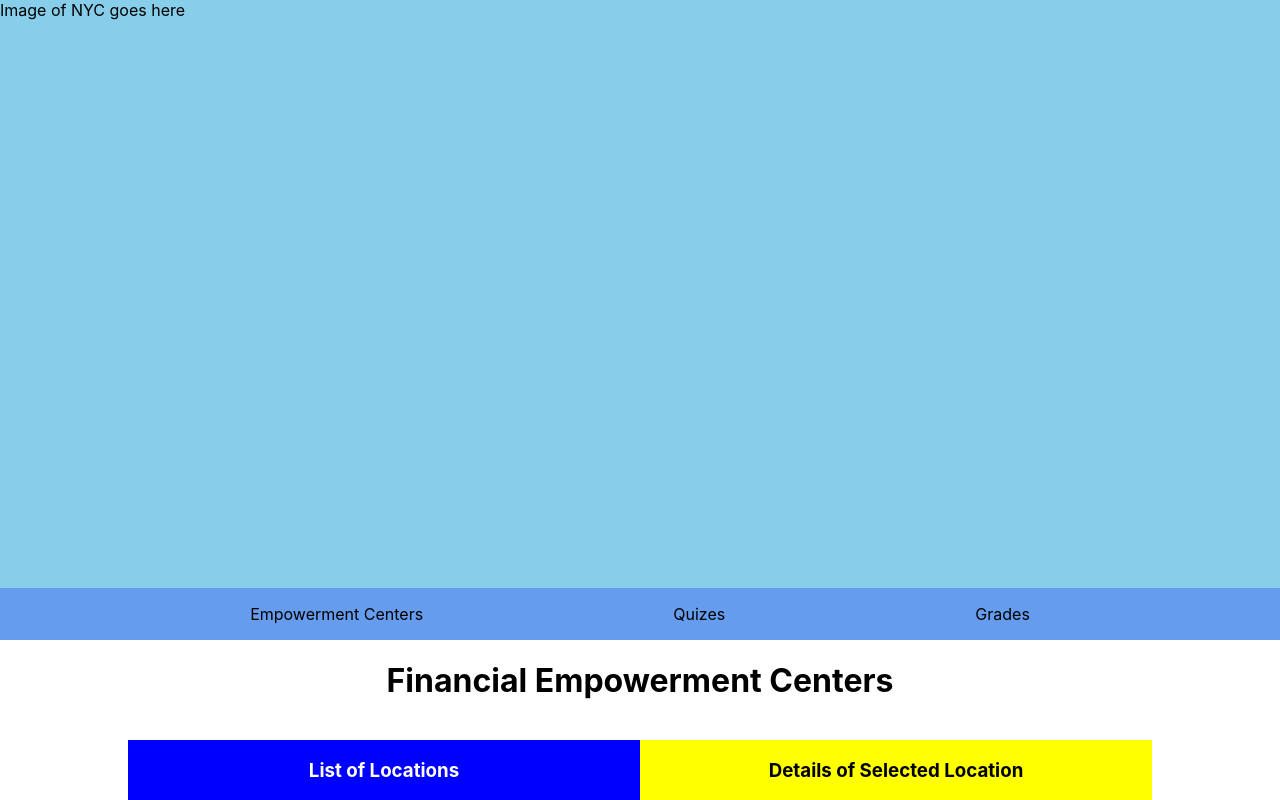
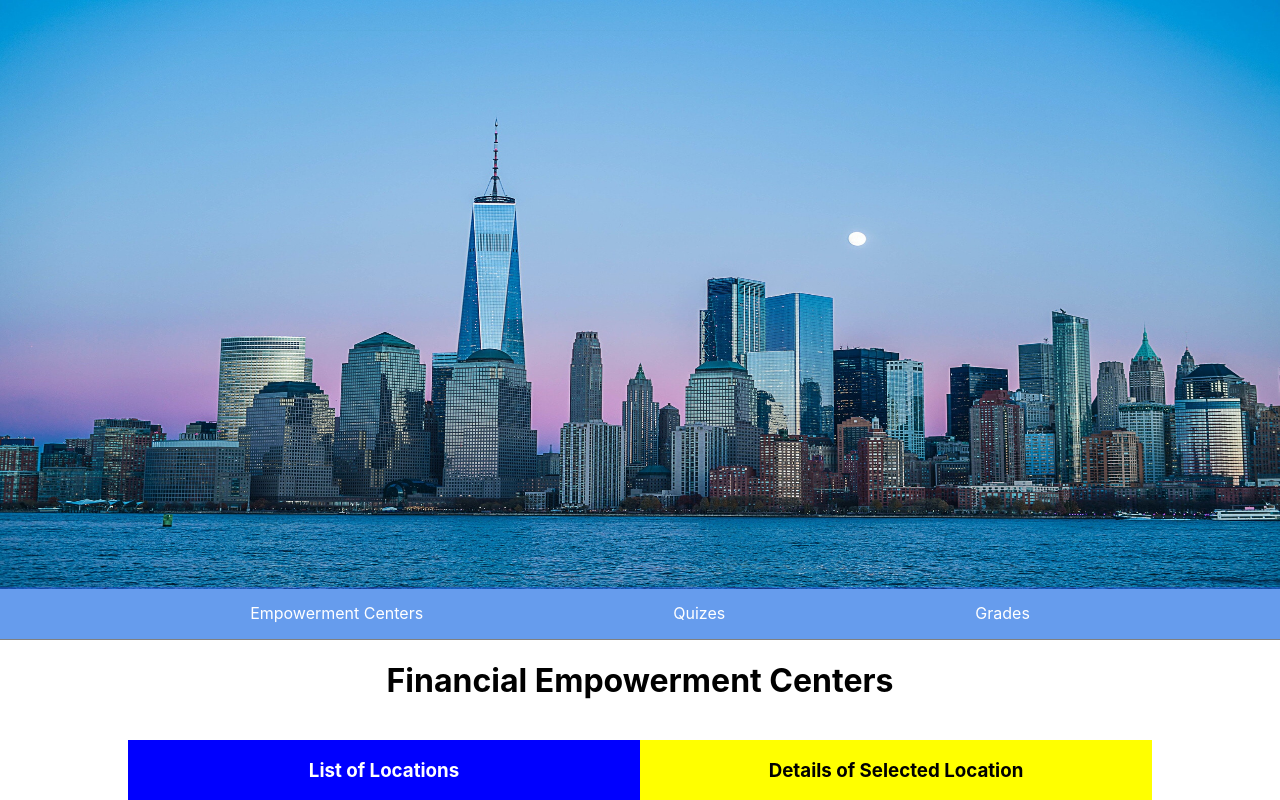
Before and after one commit to felizj17/level-up, a React (Create React App) app: page / in a window 1280 px wide. Shown: the top 800 px of the page. Built offline with nearby package versions, Linux system fonts and the light colour scheme; no server answers.

Commit message:
header img  navbar

```diff
--- a/src/components/Header.js
+++ b/src/components/Header.js
@@ -1,11 +1,12 @@
 import React from 'react'
 import Nav from './Nav'
+import image from '../assets/nycbaby.jpg'
+import '../css/header.css'
 
 export default function Header(){
     return (
         <header>
-            {/* <img /> */}
-            <p style={{margin:0}}>Image of NYC goes here</p> {/*delete this after adding image */}
+            <img src={image} />
             <Nav/>
         </header>
     )
--- /dev/null
+++ b/src/css/header.css
@@ -0,0 +1,9 @@
+header img {
+    width: 100%;
+    height: 92.1%;
+}
+
+nav {
+    color: white;
+    border-bottom: solid 1.7px gray;
+}
--- a/src/index.css
+++ b/src/index.css
@@ -3,7 +3,6 @@ body {
   font-family: -apple-system, BlinkMacSystemFont, 'Segoe UI', 'Roboto', 'Oxygen',
     'Ubuntu', 'Cantarell', 'Fira Sans', 'Droid Sans', 'Helvetica Neue',
     sans-serif;
-  -webkit-font-smoothing: antialiased;
   -moz-osx-font-smoothing: grayscale;
 }
 
```
Also changed, not shown: src/assets/nycbaby.jpg (added), src/logo.svg (deleted).
